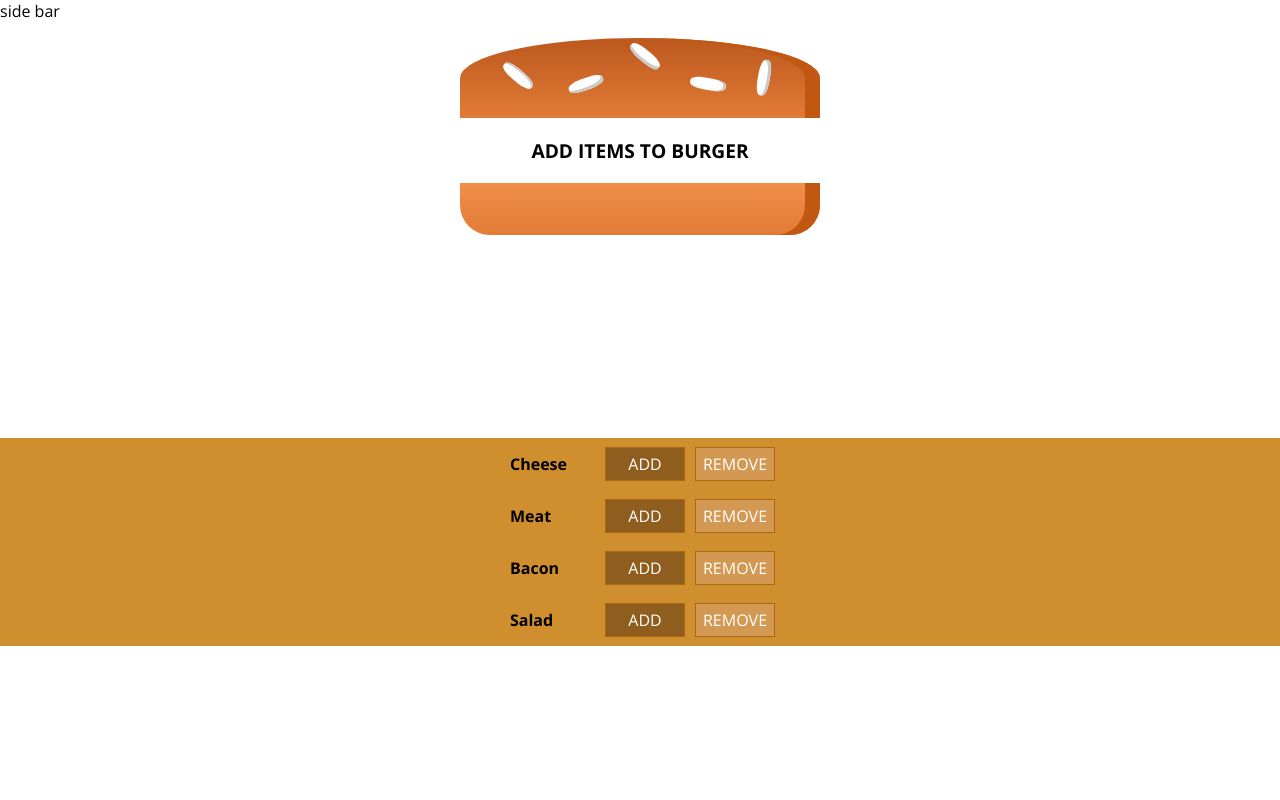
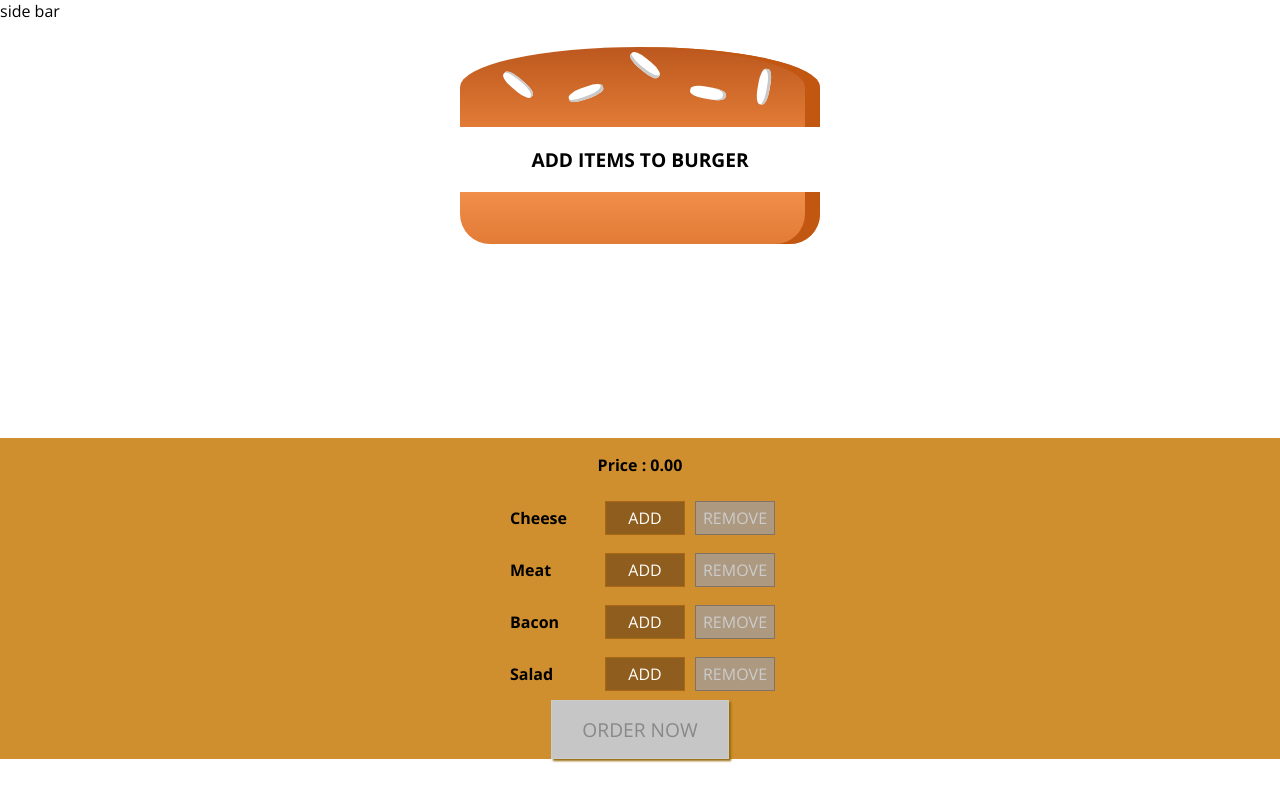
Before and after one commit to amansri2502/burger-builder, a React (Create React App) app: page / in a window 1280 px wide. Built offline with nearby package versions, Linux system fonts and the light colour scheme.

Commit message:
order added

```diff
--- a/src/App.js
+++ b/src/App.js
@@ -8,8 +8,9 @@
   render() {
     return (
       <div>
+        {/* Comment: the outer main layout that contains everything navigation bar and all  */}
         <Layout>
-          <BurgerBuilder></BurgerBuilder>
+          <BurgerBuilder/>
         </Layout>
       </div>
     );
--- a/src/components/Burger/Burger.js
+++ b/src/components/Burger/Burger.js
@@ -2,25 +2,38 @@
 import classes from "./Burger.module.css";
 import BurgerIngredient from "./BurgerIngredient/BurgerIngredient";
 const Burger = (props) => {
+
+
+
+  // object.key fetches each key from the object and forms a array of key values
+  // these key values are extracted one by one and depending on valuse in them an Array(value ) is called which forms array of the length that of the value specified
+  // then after that an array of array is created which contains all the items in the same no as that of in the value of Array(value)
   let fetchedIngredient = Object.keys(props.ingredients)
-  .map(igKey => {
-    return [
-      ...Array(props.ingredients[igKey])].map((_,i) => {
+    .map((igKey) => {
+      return [...Array(props.ingredients[igKey])].map((_, i) => {
+        // as it is a array of elements so an key is required for each item that key should be unique
         return <BurgerIngredient key={igKey + i} type={igKey} />;
       });
+      //  reduce helps to determine if the array is made of empty array elements by extracting these arrays and then there values if they are empty a paragraph is rendered
+    })
+    .reduce((arr, el) => {
+      return arr.concat(el);
+    }, []);
 
-}).reduce((arr,el)=>{
-  return arr.concat(el)
-},[]);
 
-if(fetchedIngredient.length===0){
-  fetchedIngredient=<p>ADD ITEMS TO BURGER</p>
-}
+
+  // Rendered if no item added
+  if (fetchedIngredient.length === 0) {
+    fetchedIngredient = <p>ADD ITEMS TO BURGER</p>;
+  }
+
+
 
   return (
     <div className={classes.Burger}>
       <BurgerIngredient type="bread-top" />
-     {fetchedIngredient}
+      {/* Array of Burger ingredients */}
+      {fetchedIngredient}
       <BurgerIngredient type="bread-bottom" />
     </div>
   );
--- a/src/components/Burger/Burger.module.css
+++ b/src/components/Burger/Burger.module.css
@@ -2,7 +2,8 @@
     width: 100%;
     margin: auto;
     height: 250px;
-
+    scroll-behavior: smooth;
+    overflow: auto;
     text-align: center;
     font-weight: bold;
     font-size: 1.2rem;
--- a/src/components/Burger/BurgerControl/BurgerControl.js
+++ b/src/components/Burger/BurgerControl/BurgerControl.js
@@ -13,6 +13,10 @@
 const BurgerControl = (props) => {
   return (
     <div className={classes.BurgerControl}>
+      <p>
+        {/* fixed is used to fix the decimal places to 2 */}
+        <strong> Price : {props.price.toFixed(2)}</strong>
+      </p>
       {Controls.map((ctrl) => {
         return (
           <Controllers
@@ -20,9 +24,11 @@
             label={ctrl.label}
             add={() => props.ingredientAdded(ctrl.type)}
             remove={() => props.ingredientRemoved(ctrl.type)}
+            toDisable={props.disabled[ctrl.type]}
           />
         );
       })}
+      <button className={classes.OrderButton} disabled={!props.purchasable}>ORDER NOW</button>
     </div>
   );
 };
--- a/src/components/Burger/BurgerControl/BurgerControl.module.css
+++ b/src/components/Burger/BurgerControl/BurgerControl.module.css
@@ -10,3 +10,44 @@
 
 
 }
+
+.OrderButton {
+    background-color: #DAD735;
+    outline: none;
+    cursor: pointer;
+    border: 1px solid #966909;
+    color: #966909;
+    font-family: inherit;
+    font-size: 1.2em;
+    padding: 15px 30px;
+    box-shadow: 2px 2px 2px #966909;
+}
+
+.OrderButton:hover, .OrderButton:active {
+    background-color: #A0DB41;
+    border: 1px solid #966909;
+    color: #966909;
+}
+
+.OrderButton:disabled {
+    background-color: #C7C6C6;
+    cursor: not-allowed;
+    border: 1px solid #ccc;
+    color: #888888;
+}
+
+.OrderButton:not(:disabled) {
+    animation: enable 0.3s linear;
+}
+
+@keyframes enable {
+    0% {
+        transform: scale(1);
+    }
+    60% {
+        transform: scale(1.1);
+    }
+    100% {
+        transform: scale(1);
+    }
+}
--- a/src/components/Burger/BurgerControl/Controllers.js
+++ b/src/components/Burger/BurgerControl/Controllers.js
@@ -5,7 +5,7 @@
     <div className={classes.BuildControl}>
       <div className={classes.Label}>{props.label}</div>
       <button className={classes.More} onClick={props.add}>ADD</button>
-      <button className={classes.Less} onClick={props.remove}>REMOVE</button>
+      <button className={classes.Less} onClick={props.remove} disabled={props.toDisable}>REMOVE</button>
     </div>
   );
 };
--- a/src/container/BurgerBuilder/BurgerBuilder.js
+++ b/src/container/BurgerBuilder/BurgerBuilder.js
@@ -17,8 +17,20 @@
       bacon: 0,
       meat: 0,
     },
-    totalPrice: 4,
+    totalPrice: 0,
+    purchasable:false
   };
+
+  updatePurchaseState(ingredients){
+
+    const sum=Object.keys(ingredients).map(igkey=>{
+      return ingredients[igkey];
+    }).reduce((sum,el) =>{
+      return sum+el;
+    },0)
+    this.setState({purchasable:sum>0})
+
+  }
   addIngredientHandler = (type) => {
     let oldCount = this.state.ingredient[type];
     let newCount = oldCount + 1;
@@ -27,27 +39,41 @@
     updatedIngredient[type] = newCount;
     let newPrice = this.state.totalPrice + INGREDIENT_PRICES[type];
     this.setState({ totalPrice: newPrice, ingredient: updatedIngredient });
+    this.updatePurchaseState(updatedIngredient);
   };
   removeIngredientHandler = (type) => {
     let oldCount = this.state.ingredient[type];
 
     if (oldCount > 0) {
-       let newCount = oldCount - 1;
+      let newCount = oldCount - 1;
       // As state need to be upgraded in immutable way
-    let updatedIngredient = { ...this.state.ingredient };
-    updatedIngredient[type] = newCount;
-    let newPrice = this.state.totalPrice - INGREDIENT_PRICES[type];
-    this.setState({ totalPrice: newPrice, ingredient: updatedIngredient });
+      let updatedIngredient = { ...this.state.ingredient };
+      updatedIngredient[type] = newCount;
+      let newPrice = this.state.totalPrice - INGREDIENT_PRICES[type];
+      this.setState({ totalPrice: newPrice, ingredient: updatedIngredient });
+      this.updatePurchaseState(updatedIngredient);
     }
-
   };
 
   render() {
+    let disabledInfo = {
+      ...this.state.ingredient,
+    };
+    for (let key in disabledInfo) {
+      disabledInfo[key] = disabledInfo[key] <= 0;
+    }
     return (
       // Aux is a hoc
       <Aux>
         <Burger ingredients={this.state.ingredient} />
-        <BurgerControl ingredientAdded={this.addIngredientHandler} ingredientRemoved={this.removeIngredientHandler}/>
+        <BurgerControl
+          ingredientAdded={this.addIngredientHandler}
+          ingredientRemoved={this.removeIngredientHandler}
+          disabled={disabledInfo}
+          price={this.state.totalPrice}
+          purchasable={this.state.purchasable}
+
+        />
       </Aux>
     );
   }
```
